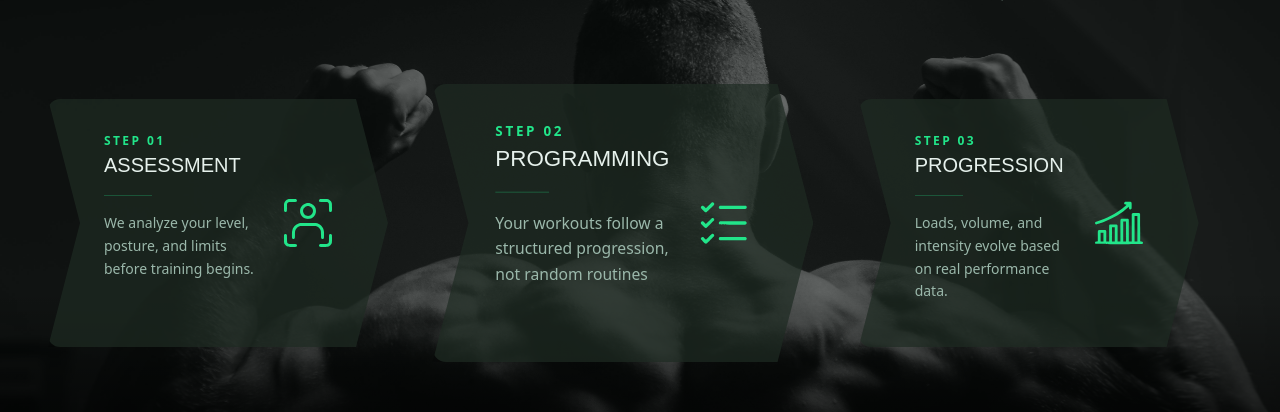
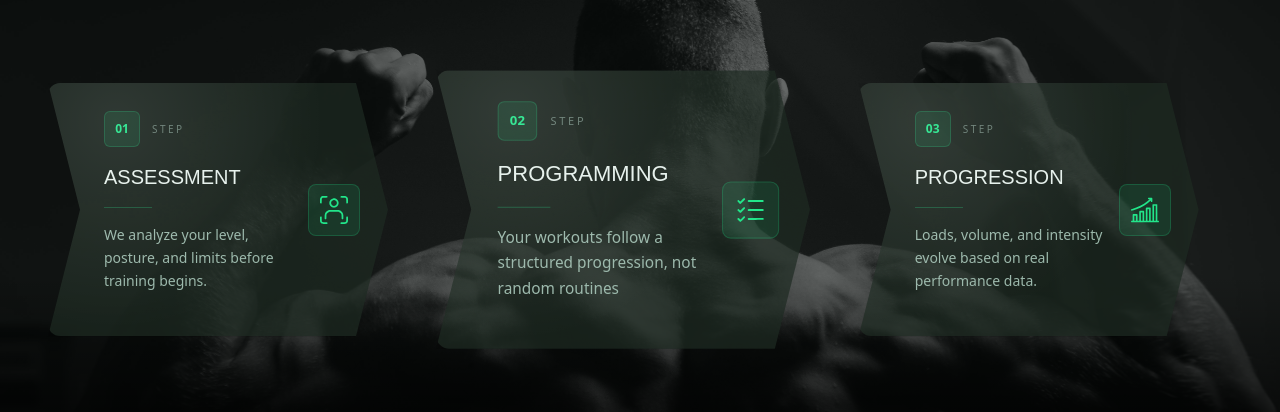
Before and after one commit to wcossior/fitness-web, a React (Vite) app: page / in a window 1280 px wide. Shown: the part 2055-2467 px from the top of the page. Built offline with nearby package versions, Linux system fonts and the light colour scheme.

Commit message:
improving card methodology

```diff
--- a/src/components/Methodology/CardMethology.tsx
+++ b/src/components/Methodology/CardMethology.tsx
@@ -6,39 +6,51 @@ type cardMethologyProps = {
     description: string,
     isCore?: boolean
     icon: React.ElementType
+    className?: string
 }
 
-export const CardMethology = ({ numberStep, title, description, isCore, icon:IconComponent }: cardMethologyProps) => {
+export const CardMethology = ({ numberStep, title, description, isCore, icon: IconComponent, className }: cardMethologyProps) => {
     return (
 
         <div className={`
+            ${className}
                         w-full max-w-[340px]
                         p-7
                         space-y-4
                         bg-surface-elevated/70
                         relative
                         shadow-card
-                        ${isCore ? "md:scale-112" : ""}
+                        ${isCore ? "md:scale-110 " : ""}
                         hover:border-primary/40
                         hover:bg-surface-elevated/90
                         transition-all duration-300
                         rounded-xl
-                        ${numberStep === 3 ? "sm:translate-x-[55%] md:translate-x-0" : ""}
                         flex
                         lg:[clip-path:polygon(0%_0%,_calc(100%_-_2rem)_0%,_100%_50%,_calc(100%_-_2rem)_100%,_0%_100%,_2rem_50%)]
+                        before:absolute before:inset-0 before:rounded-xl
+                        before:bg-[radial-gradient(circle_at_20%_15%,rgba(255,255,255,0.10),transparent_60%)]
+                        before:pointer-events-none
+                        hover:shadow-card-hover
+                        hover:-translate-y-1
                     `}>
             <div className='space-y-4 lg:ml-7'>
-                <span className="text-primary text-xs font-bold tracking-[0.2em]">STEP 0{numberStep}</span>
+                <div className="flex items-center gap-3">
+                    <div className="w-9 h-9 rounded-md bg-primary/10 border border-primary/20 flex items-center justify-center text-xs font-bold text-primary">
+                        0{numberStep}
+                    </div>
+                    <span className="text-[10px] tracking-[0.25em] text-text-muted">STEP</span>
+                </div>
                 <h3 className="font-heading text-xl uppercase text-text-primary">{title}</h3>
                 <div className="h-px bg-primary/25 w-12" />
                 <p className="text-text-secondary text-sm leading-relaxed">
                     {description}
                 </p>
             </div>
-            <div className='hidden lg:flex items-center lg:ml-4 lg:mr-7'>
-                <IconComponent className="h-12 text-primary" />
+            <div className='flex items-center ml-2'>
+                <div className="hidden lg:flex items-center justify-center w-13 h-13 rounded-lg bg-primary/10 border border-primary/20">
+                    <IconComponent className="w-7 h-7 text-primary" />
+                </div>
             </div>
         </div>
-
     )
 }
--- a/src/components/Methodology/Methodology.tsx
+++ b/src/components/Methodology/Methodology.tsx
@@ -38,7 +38,7 @@ export const Methodology = () => {
                 {
                     steps.map((step, index) => (
 
-                        <CardMethology numberStep={index + 1} title={step.title} description={step.description} isCore={step.isCore} icon={step.icon}></CardMethology>
+                        <CardMethology className={index === 2 ? "sm:translate-x-[55%] md:translate-x-0" : ""} numberStep={index + 1} title={step.title} description={step.description} isCore={step.isCore} icon={step.icon}></CardMethology>
 
                     ))
                 }
--- a/src/components/UserProblem/ProblemCard.tsx
+++ b/src/components/UserProblem/ProblemCard.tsx
@@ -55,7 +55,7 @@ export const ProblemCard = ({ title, description, index, side, icon: IconCompone
         >
             <div className="space-y-4 items-stretch">
                 <div className="flex justify-center">
-                    <IconComponent className="h-12 md:h-16 text-primary" />
+                    <IconComponent className="h-12 md:h-14 text-primary" />
                 </div>
                 <span className="text-primary text-xs font-bold tracking-[0.2em]">PROBLEM 0{index}</span>
                 <h3 className="font-heading uppercase text-xl md:text-2xl text-text-primary">
```
